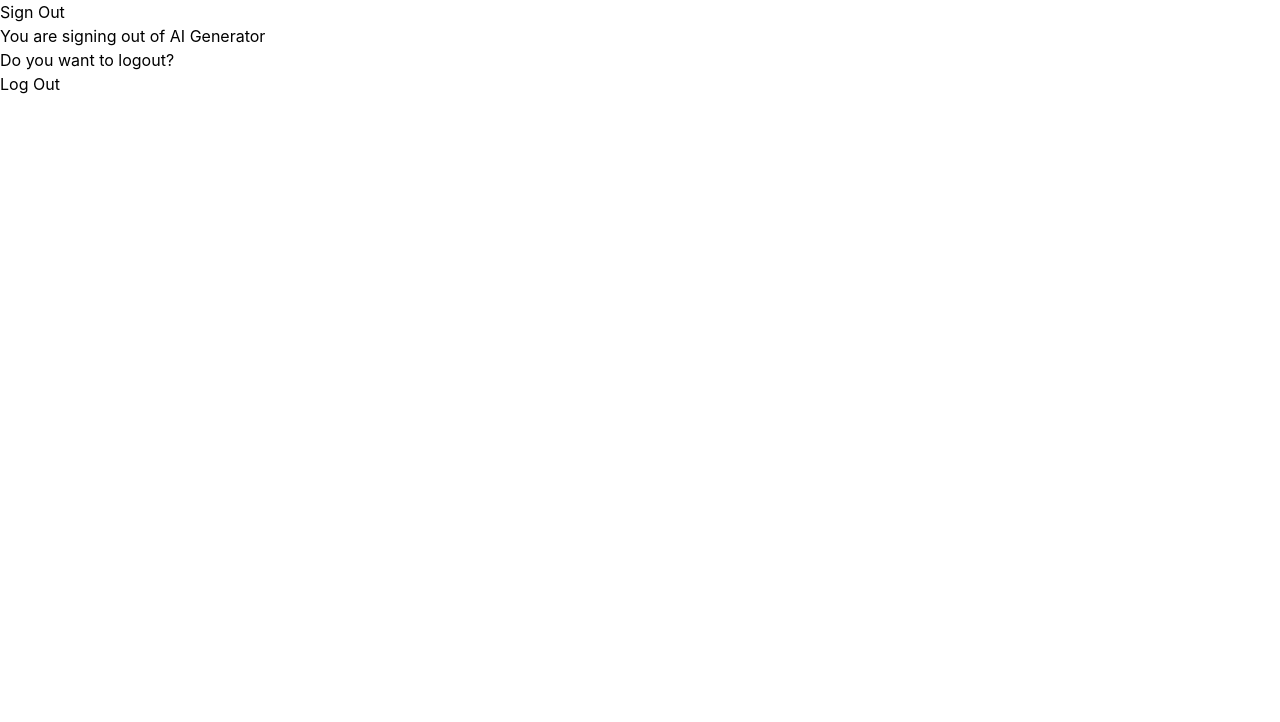
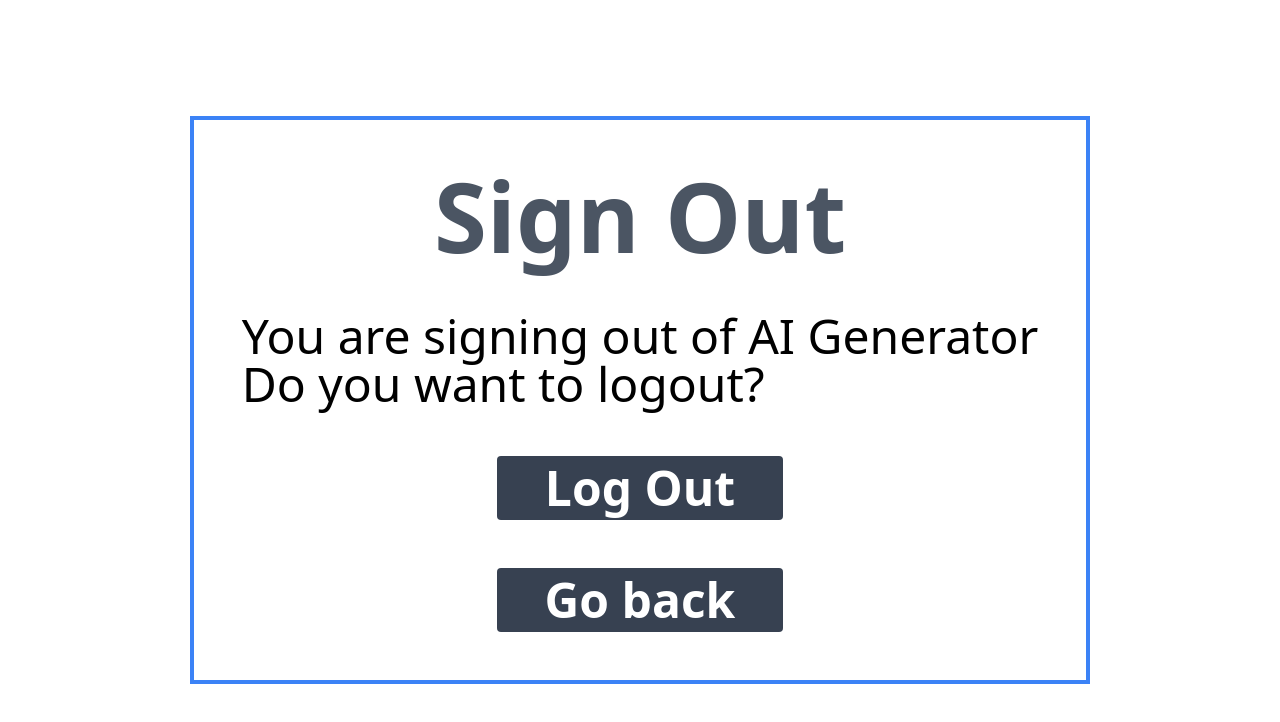
Before and after one commit to COSC-499-W2023/year-long-project-team-11, a React (Create React App) app in the folder app/frontend/: page / in a window 1280 px wide. Shown: the top 722 px of the page. Built offline with nearby package versions, Linux system fonts and the light colour scheme.

Commit message:
logout,css finished

```diff
--- a/app/frontend/src/Logout.js
+++ b/app/frontend/src/Logout.js
@@ -2,12 +2,19 @@
 
 export default function Logout() {
   return (
-    <div>
-        <div className="card">
-        <h2>Sign Out</h2>
-        <p>You are signing out of AI Generator</p>
-        <p>Do you want to logout?</p>
-        <button>Log Out</button>
+    <div className="logout-background text-5xl flex justify-center items-center h-screen " >
+        <div className="card font-sans p-12 border-4 border-blue-500 bg-white">
+        <h2 className='text-center text-gray-600 font-bold text-8xl'>Sign Out</h2>
+        <br></br>
+        <p className='font-medium'>You are signing out of AI Generator</p>
+        <p className='font-medium'>Do you want to logout?</p>
+        <br></br>
+        <div className='buttons flex flex-col'>
+        <button className='bg-gray-700 text-white font-bold py-2 px-12 rounded mx-auto'>Log Out</button>
+        <br></br>
+        <button className='bg-gray-700 text-white font-bold py-2 px-12 rounded mx-auto'>Go back</button>
+        </div>
+
       </div>
     </div>
   )
```
